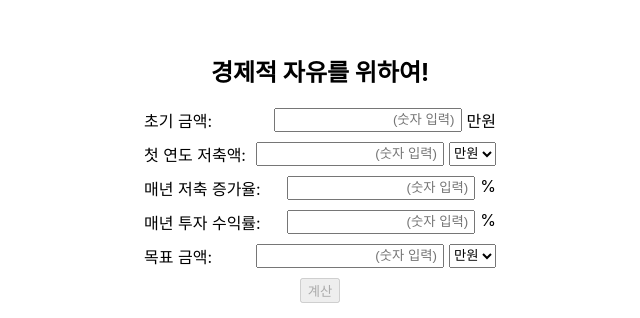
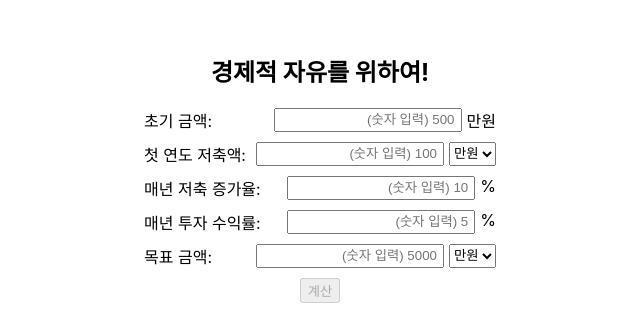
Before and after one commit to parkhojeong/moneyFreedom, a React (Create React App) app: page / in a window 1280 px wide. Shown: the part 105-423 px from the top of the page, without its empty margins (320-960 px from the left). Built offline with nearby package versions, Linux system fonts and the light colour scheme.

Commit message:
# 텍스트 입력에 보조 문구 추가

```diff
--- a/src/features/calculator/Calculator.js
+++ b/src/features/calculator/Calculator.js
@@ -96,7 +96,7 @@ class Calculator extends Component {
                 name="initialMoney"
                 onChange={this.handleChange}
                 type="text"
-                placeholder="(숫자 입력)"
+                placeholder="(숫자 입력) 500"
               />
               만원
             </div>
@@ -106,7 +106,7 @@ class Calculator extends Component {
                 name="currentMoney"
                 onChange={this.handleChange}
                 type="text"
-                placeholder="(숫자 입력)"
+                placeholder="(숫자 입력) 100"
               />
               <select
                 name="currentMoneyMultiplier"
@@ -124,7 +124,7 @@ class Calculator extends Component {
                 name="depositIncreaseRate"
                 onChange={this.handleChange}
                 type="text"
-                placeholder="(숫자 입력)"
+                placeholder="(숫자 입력) 10"
               />
               %
             </div>
@@ -138,7 +138,7 @@ class Calculator extends Component {
                 name="investingGainRate"
                 onChange={this.handleChange}
                 type="text"
-                placeholder="(숫자 입력)"
+                placeholder="(숫자 입력) 5"
               />
               %
             </div>
@@ -148,7 +148,7 @@ class Calculator extends Component {
                 name="goalMoney"
                 onChange={this.handleChange}
                 type="text"
-                placeholder="(숫자 입력)"
+                placeholder="(숫자 입력) 5000"
               />
               <select
                 name="goalMoneyMultiplier"
```
